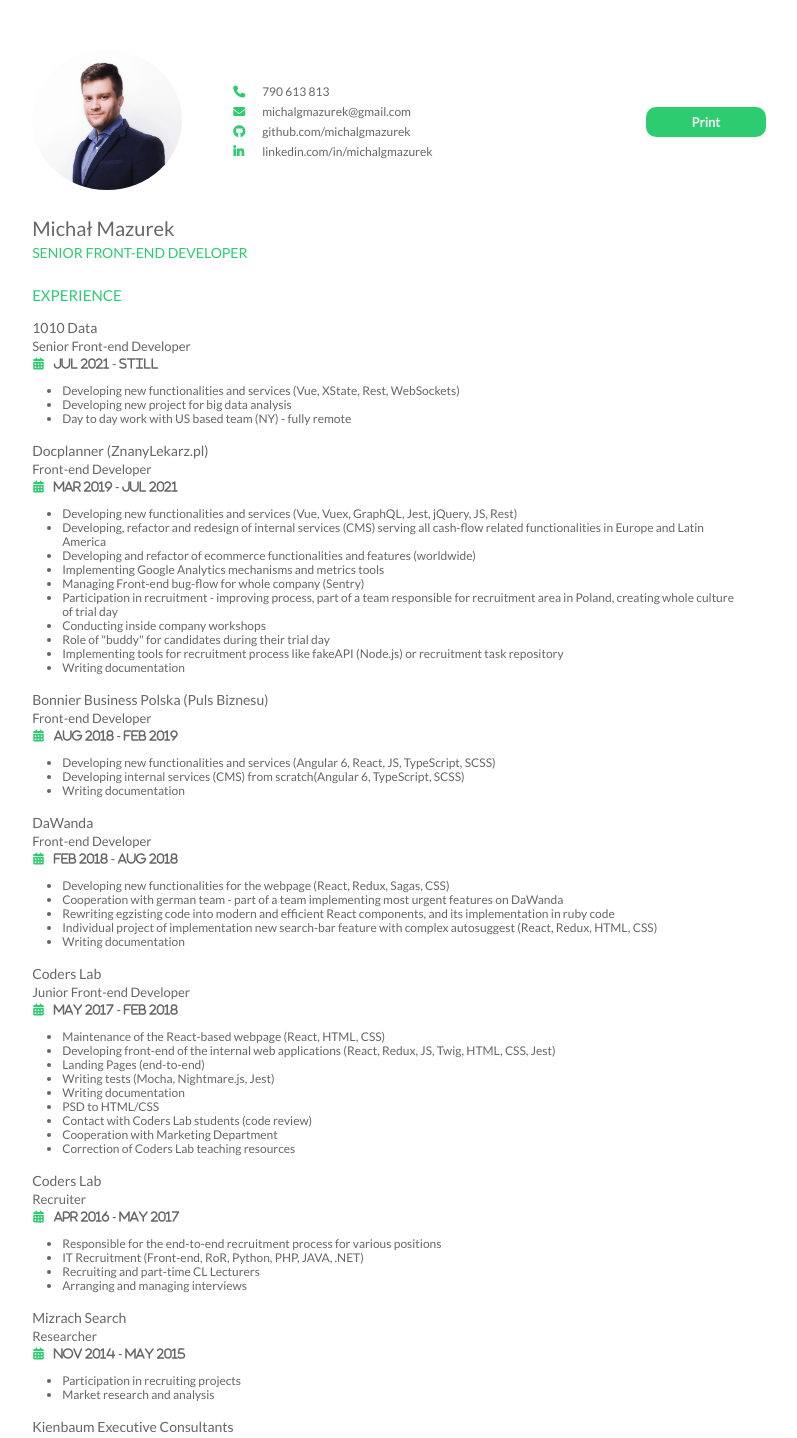
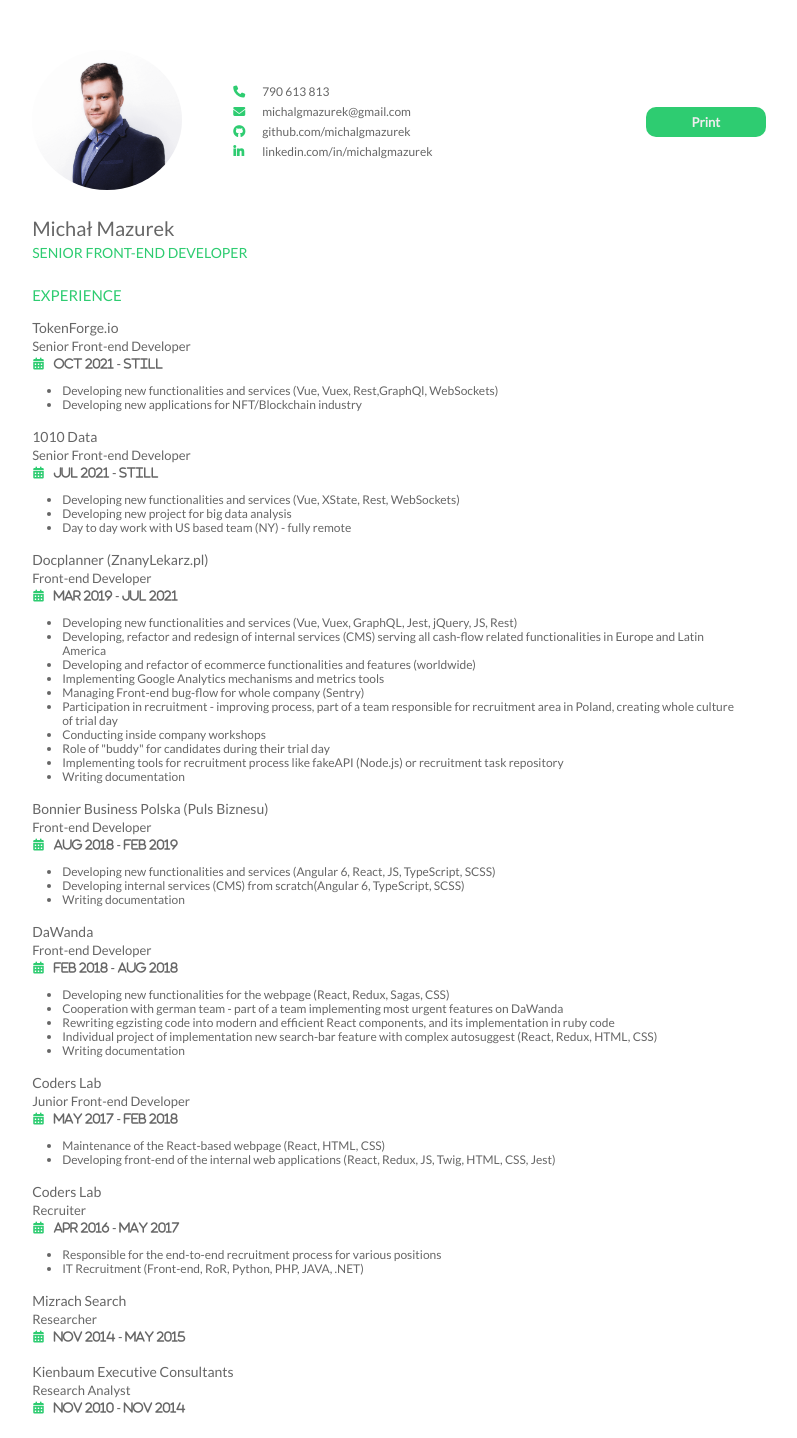
Before and after one commit to michalgmazurek/CV, a Vue app: page / in a window 1280 px wide. Shown: the top 1438 px of the page, without its empty margins (241-1038 px from the left). Built offline with nearby package versions, Linux system fonts and the light colour scheme.

Commit message:
Experience changes

```diff
--- a/src/data/experience.js
+++ b/src/data/experience.js
@@ -1,4 +1,19 @@
 export default [
+    {
+    companyName: 'TokenForge.io',
+    position: 'Senior Front-end Developer',
+    startDate: 'Oct 2021',
+    endDate: 'still',
+    responsibilities: [
+      {
+        point: 'Developing new functionalities and services (Vue, Vuex, Rest,GraphQl, WebSockets)',
+      },
+      {
+        point: 'Developing new applications for NFT/Blockchain industry',
+      },
+    ],
+  },
+
   {
     companyName: '1010 Data',
     position: 'Senior Front-end Developer',
@@ -110,27 +125,6 @@
       {
         point: 'Developing front-end of the internal web applications (React, Redux, JS, Twig, HTML, CSS, Jest)',
       },
-      {
-        point: 'Landing Pages (end-to-end)',
-      },
-      {
-        point: 'Writing tests (Mocha, Nightmare.js, Jest)',
-      },
-      {
-        point: 'Writing documentation',
-      },
-      {
-        point: 'PSD to HTML/CSS',
-      },
-      {
-        point: 'Contact with Coders Lab students (code review)',
-      },
-      {
-        point: 'Cooperation with Marketing Department',
-      },
-      {
-        point: 'Correction of Coders Lab teaching resources',
-      },
     ],
   },
 
@@ -146,12 +140,6 @@
       {
         point: 'IT Recruitment (Front-end, RoR, Python, PHP, JAVA, .NET)',
       },
-      {
-        point: 'Recruiting and part-time CL Lecturers',
-      },
-      {
-        point: 'Arranging and managing interviews',
-      },
     ],
   },
 
@@ -160,14 +148,7 @@
     position: 'Researcher',
     startDate: 'Nov 2014',
     endDate: 'May 2015',
-    responsibilities: [
-      {
-        point: 'Participation in recruiting projects',
-      },
-      {
-        point: 'Market research and analysis',
-      },
-    ],
+    responsibilities: [],
   },
 
   {
@@ -175,10 +156,6 @@
     position: 'Research Analyst',
     startDate: 'Nov 2010',
     endDate: 'Nov 2014',
-    responsibilities: [
-      {
-        point: 'Participation in recruiting projects',
-      },
-    ],
+    responsibilities: [],
   },
 ];
```
